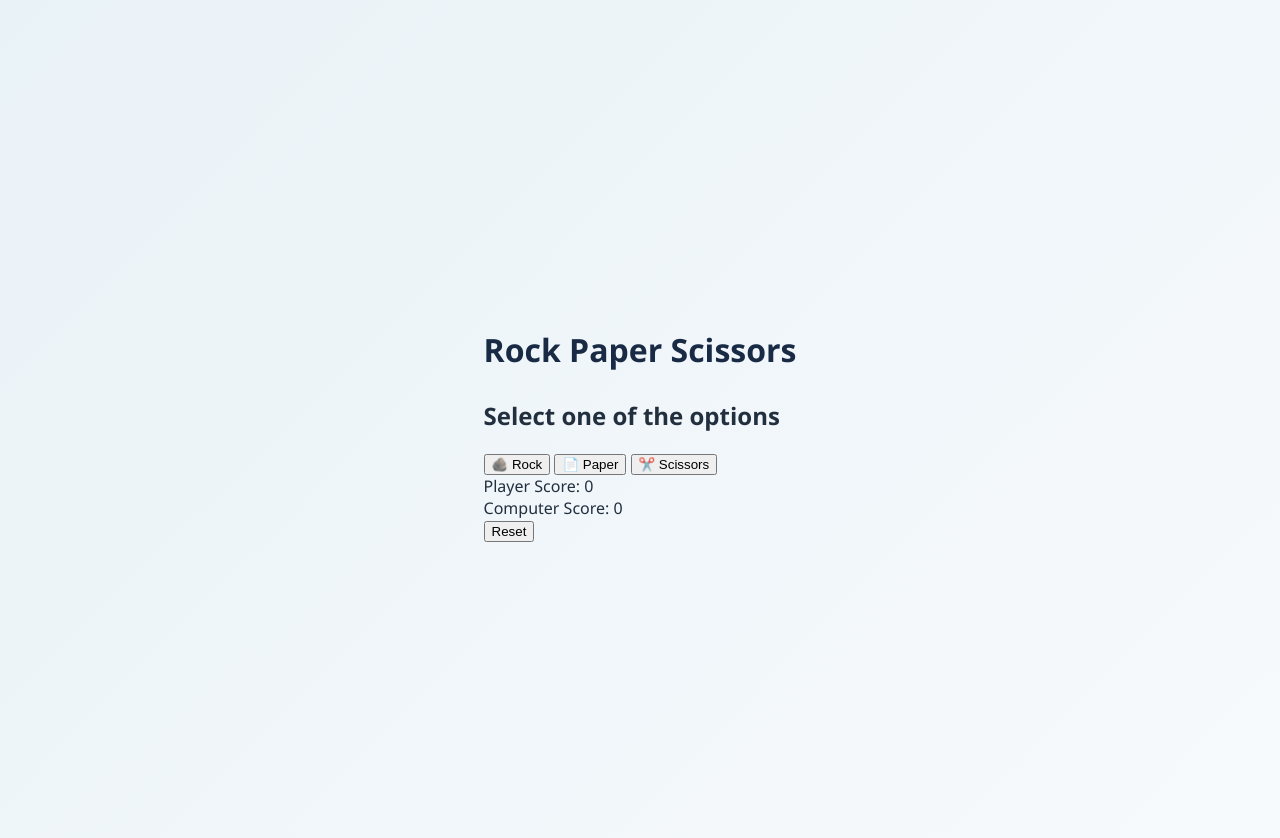
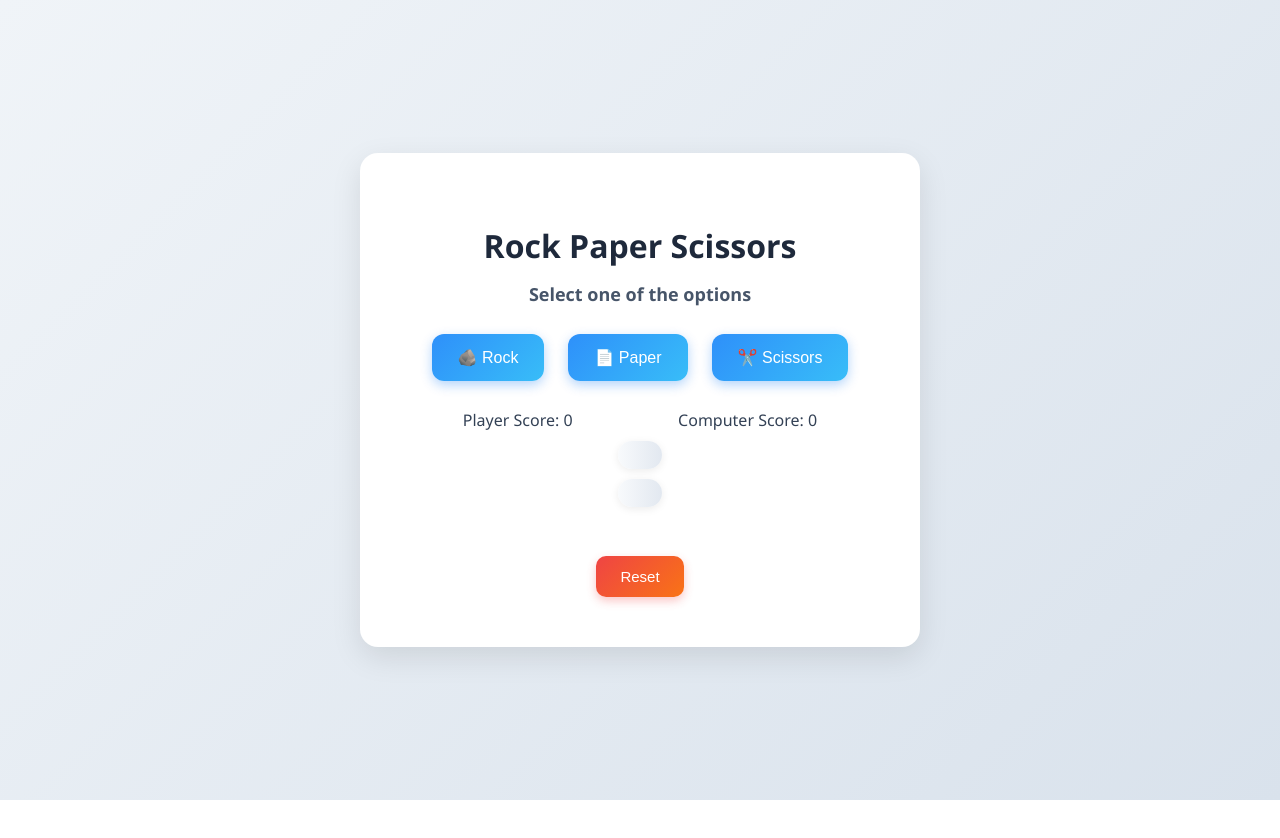
Before and after one commit to Savithu69/Rock-Paper-Scissors-Game-Web-app-, a plain HTML site: page index.html in a window 1280 px wide. After the commit the page ends 800 px from the top, so only its background shows below. Drawn offline with Linux system fonts and the light colour scheme.

Commit message:
Add files via upload

```diff
--- a/styles.css
+++ b/styles.css
@@ -1,97 +1,123 @@
 body {
-  font-family: 'Segoe UI', Tahoma, Geneva, Verdana, sans-serif;
-  background: linear-gradient(135deg, #e9f2f7, #f7fafc);
+  font-family: 'Segoe UI', sans-serif;
+  background: linear-gradient(135deg, #f0f4f8, #d9e2ec);
+  min-height: 100vh;
   margin: 0;
-  min-height: 100vh;
   display: flex;
+  align-items: center;
   justify-content: center;
-  align-items: center;
-  padding: 24px;
-  color: #222f3e;
 }
 
-.rps-container {
-  background: #ffffffcc;
-  padding: 36px 48px;
-  border-radius: 16px;
-  box-shadow: 0 10px 25px rgba(0, 0, 0, 0.1);
-  max-width: 420px;
-  width: 100%;
+.rps-wrapper {
+  background: #ffffff;
+  padding: 50px;
+  border-radius: 18px;
+  box-shadow: 0 10px 30px rgba(0,0,0,0.1);
   text-align: center;
-  user-select: none;
+  max-width: 460px;
+  width: 90%;
 }
 
 .rps-title {
-  font-size: 2rem;
-  margin-bottom: 28px;
-  font-weight: 700;
-  color: #192a44;
+  font-size: 32px;
+  color: #1e293b;
+  margin-bottom: 12px;
 }
 
-.rps-scoreboard {
-  display: flex;
-  justify-content: space-between;
-  font-weight: 600;
-  font-size: 1.1rem;
-  margin-bottom: 30px;
-  color: #2a3a54;
+.rps-subtitle {
+  font-size: 18px;
+  color: #475569;
+  margin-bottom: 28px;
 }
 
-.rps-buttons {
-  margin-bottom: 30px;
+.choice-buttons {
+  display: flex;
+  justify-content: center;
+  flex-wrap: wrap;
+  gap: 20px 24px;
+  margin-bottom: 28px;
 }
 
-.rps-btn {
-  font-size: 18px;
-  padding: 12px 28px;
-  margin: 20px;
+.choice-btn {
+  padding: 14px 26px;
+  font-size: 16px;
+  background: linear-gradient(135deg, #2e90fa, #38bdf8);
+  color: white;
+  border: none;
+  border-radius: 12px;
+  cursor: pointer;
+  transition: transform 0.3s ease, box-shadow 0.3s ease;
+  position: relative;
+  box-shadow: 0 4px 12px rgba(0, 112, 243, 0.3);
+}
+
+.choice-btn:hover {
+  transform: translateY(-5px);
+  box-shadow: 10px 20px 20px rgba(0, 112, 243, 0.4);
+}
+
+.choice-btn::after {
+  content: '';
+  position: absolute;
+  left: 50%;
+  bottom: -10px;
+  transform: translateX(-50%);
+  width: 70%;
+  height: 8px;
+  border-radius: 50%;
+  background: radial-gradient(circle, rgba(33,150,243,0.6) 0%, rgba(33,150,243,0) 80%);
+  opacity: 0;
+  transition: opacity 0.4s ease, transform 0.4s ease;
+  pointer-events: none;
+  filter: blur(8px);
+}
+
+.choice-btn:hover::after {
+  opacity: 1;
+  transform: translateX(-50%) scale(1.1);
+}
+
+
+.display-box {
+  background: linear-gradient(to right, #f8fafc, #e2e8f0);
+  padding: 14px 22px;
+  border-radius: 14px;
+  margin: 10px auto;
+  width: fit-content;
+  box-shadow: 0 2px 8px rgba(0,0,0,0.08);
+  font-size: 17px;
+  color: #0f172a;
+}
+
+.result-announcement {
+  font-weight: 600;
+  font-size: 20px;
+  margin-top: 24px;
+  color: #0c4a6e;
+}
+
+.scoreboard {
+  font-size: 16px;
+  color: #334155;
+  margin: 20px 0 10px;
+  display: flex;
+  justify-content: space-around;
+}
+
+.reset-btn {
+  margin-top: 25px;
+  padding: 12px 24px;
+  font-size: 15px;
+  background: linear-gradient(135deg, #ef4444, #f97316);
+  color: white;
   border: none;
   border-radius: 10px;
-  color: #fff;
-  background: linear-gradient(135deg, #3a87e8, #2980ff);
   cursor: pointer;
-  box-shadow: 0 6px 14px rgba(41, 128, 255, 0.5);
-  transition: transform 0.25s ease, box-shadow 0.25s ease;
+  box-shadow: 0 4px 10px rgba(239, 68, 68, 0.3);
+  transition: transform 0.2s ease, background 0.3s ease;
 }
 
-.rps-btn:hover {
-  transform: translateY(-6px);
-  box-shadow: 0 12px 24px rgba(41, 128, 255, 0.7);
+.reset-btn:hover {
+  transform: scale(1.05);
+  background: linear-gradient(135deg, #dc2626, #ea580c);
 }
-
-.rps-display {
-  background: #f4f7fb;
-  border-radius: 12px;
-  padding: 14px 20px;
-  margin: 10px auto;
-  font-size: 18px;
-  box-shadow: 0 2px 8px rgba(0, 0, 0, 0.07);
-  color: #23344a;
-  max-width: 300px;
-}
-
-.rps-result {
-  font-weight: 700;
-  font-size: 20px;
-  margin-top: 20px;
-  color: #1054a1;
-  min-height: 28px;
-}
-
-.rps-reset-btn {
-  margin-top: 32px;
-  padding: 10px 28px;
-  border: none;
-  border-radius: 10px;
-  background: linear-gradient(135deg, #ff6b6b, #f94e4e);
-  color: white;
-  font-weight: 600;
-  cursor: pointer;
-  box-shadow: 0 6px 16px rgba(249, 78, 78, 0.7);
-  transition: transform 0.25s ease, box-shadow 0.25s ease;
-}
-
-.rps-reset-btn:hover {
-  transform: translateY(-4px);
-  box-shadow: 0 12px 28px rgba(249, 78, 78, 0.9);
-}
```
